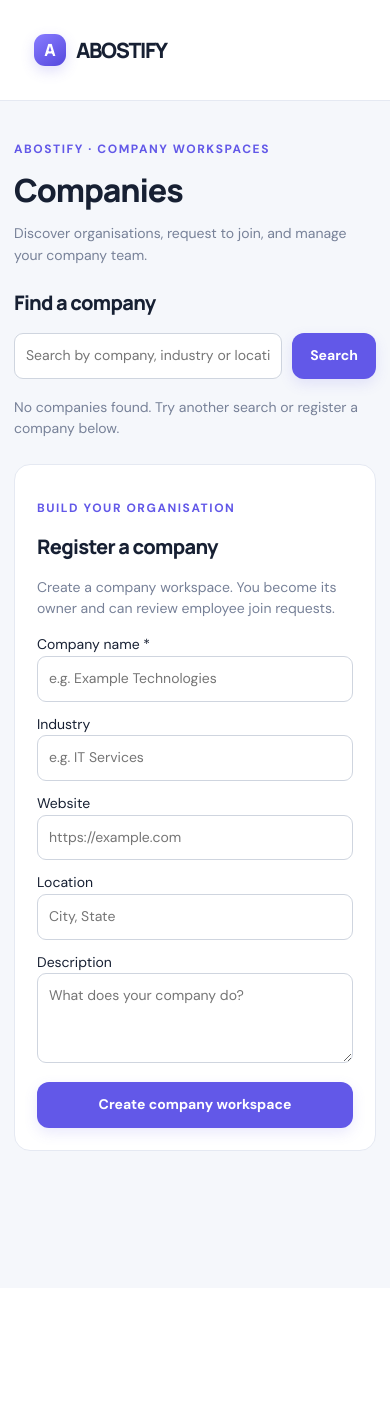
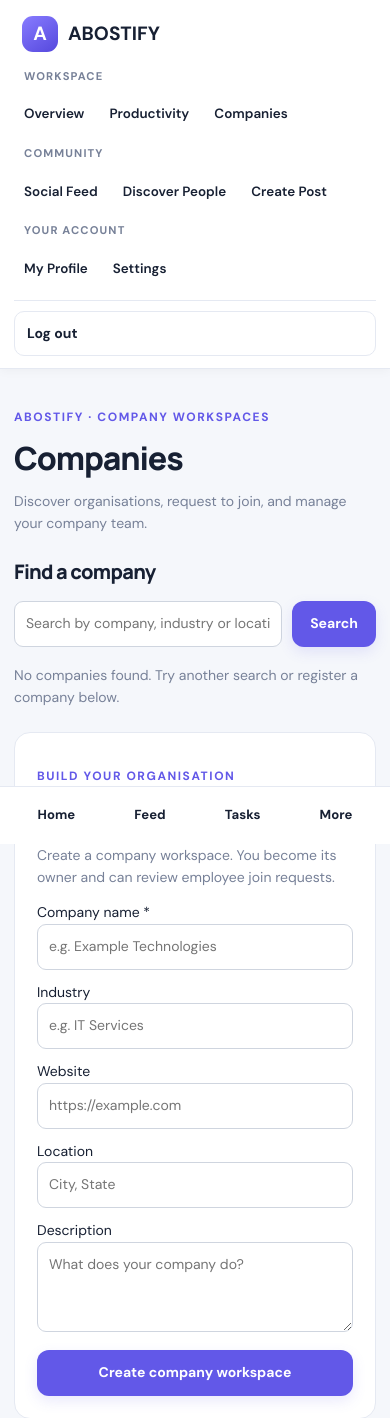
Before and after one commit to rohitpatraoutlook-dotcom/abostify, a Flask app: page /companies in a window 390 px wide. Shown: the top 1418 px of the page. Before the commit the page ends 1151 px from the top, so only its background shows below. Run offline with Flask 3, Linux system fonts and the light colour scheme; the visitor is signed in with stand-in values (Sample User, id 1); data comes from the database, SQL or seed files in the repository; data that the repository does not hold is empty; some libraries are stand-ins or nearby versions.

Commit message:
Improve Phase 3 company and mobile navigation

```diff
--- a/static/phase3.css
+++ b/static/phase3.css
@@ -132,3 +132,35 @@
     box-shadow: 0 2px 10px rgba(0,0,0,.04);
   }
 }
+
+
+/* Phase 3 responsive shell and mobile destinations */
+@media (min-width: 761px) {
+  body:has(.ab-nav) { padding-left: 248px; }
+  .ab-mobile-nav { display: none; }
+}
+.ab-mobile-nav { display: none; }
+@media (max-width: 760px) {
+  body:has(.ab-nav) { padding-left: 0; padding-bottom: 68px; }
+  .ab-mobile-nav {
+    position: fixed; z-index: 200; inset: auto 0 0;
+    display: flex; justify-content: space-around; align-items: center;
+    min-height: 58px; padding: 5px 8px;
+    background: var(--ui-surface, #fff);
+    border-top: 1px solid var(--ui-border, #e5e7eb);
+  }
+  .ab-mobile-nav a, .ab-mobile-more summary {
+    color: var(--ui-text, #34384b); text-decoration: none;
+    font-size: .82rem; font-weight: 650; padding: 10px 8px;
+    cursor: pointer; list-style: none;
+  }
+  .ab-mobile-more { position: relative; }
+  .ab-mobile-more-menu {
+    position: absolute; right: 0; bottom: 48px;
+    display: grid; min-width: 170px; padding: 8px;
+    background: var(--ui-surface, #fff);
+    border: 1px solid var(--ui-border, #ddd);
+    border-radius: 12px; box-shadow: 0 8px 28px #0002;
+  }
+  .ab-mobile-more-menu a { display: block; }
+}
--- a/templates/_app_nav.html
+++ b/templates/_app_nav.html
@@ -30,4 +30,20 @@
     <button type="submit">Log out</button>
   </form>
 </nav>
+
+<nav class="ab-mobile-nav" aria-label="Mobile navigation">
+  <a href="{{ url_for('dashboard') }}">Home</a>
+  <a href="{{ url_for('social.feed') }}">Feed</a>
+  <a href="{{ url_for('productivity_center') }}">Tasks</a>
+  <details class="ab-mobile-more">
+    <summary>More</summary>
+    <div class="ab-mobile-more-menu">
+      <a href="{{ url_for('company_portal.companies_home') }}">Companies</a>
+      <a href="{{ url_for('social.discover_people') }}">Discover people</a>
+      <a href="{{ url_for('social.create_post') }}">Create post</a>
+      <a href="{{ url_for('profiles.view', username=current_user.username) }}">My profile</a>
+      <a href="{{ url_for('profiles.edit') }}">Settings</a>
+    </div>
+  </details>
+</nav>
 {% endif %}
--- a/templates/companies.html
+++ b/templates/companies.html
@@ -7,6 +7,7 @@
   <title>Companies | ABOSTIFY</title>
   <link rel="stylesheet" href="{{ url_for('static', filename='style.css') }}">
   <link rel="stylesheet" href="{{ url_for('static', filename='ui.css') }}">
+  <link rel="stylesheet" href="{{ url_for('static', filename='phase3.css') }}">
   <style>
     .company-layout{display:grid;grid-template-columns:repeat(auto-fit,minmax(min(100%,320px),1fr));gap:20px}
     .company-card{padding:22px;border:1px solid var(--ui-border,#dfe3eb);border-radius:16px;background:var(--card-bg,#fff);margin-bottom:14px}
@@ -28,20 +29,7 @@
   </style>
 </head>
 <body>
-<header class="site-header">
-  <nav class="nav container">
-    <a class="brand" href="{{ url_for('home') }}">ABOSTIFY</a>
-    <div class="nav-links">
-      <a href="{{ url_for('dashboard') }}">Workspace</a>
-      <a class="active" href="{{ url_for('company_portal.companies_home') }}">Companies</a>
-      <a href="{{ url_for('social.feed') }}">Social Feed</a>
-      <form method="POST" action="{{ url_for('auth.logout') }}" class="nav-logout-form">
-        <input type="hidden" name="csrf_token" value="{{ csrf_token() }}">
-        <button class="nav-logout-button" type="submit">Log out</button>
-      </form>
-    </div>
-  </nav>
-</header>
+{% include '_app_nav.html' %}
 
 <main class="container page-content">
   <section class="page-heading">
```
